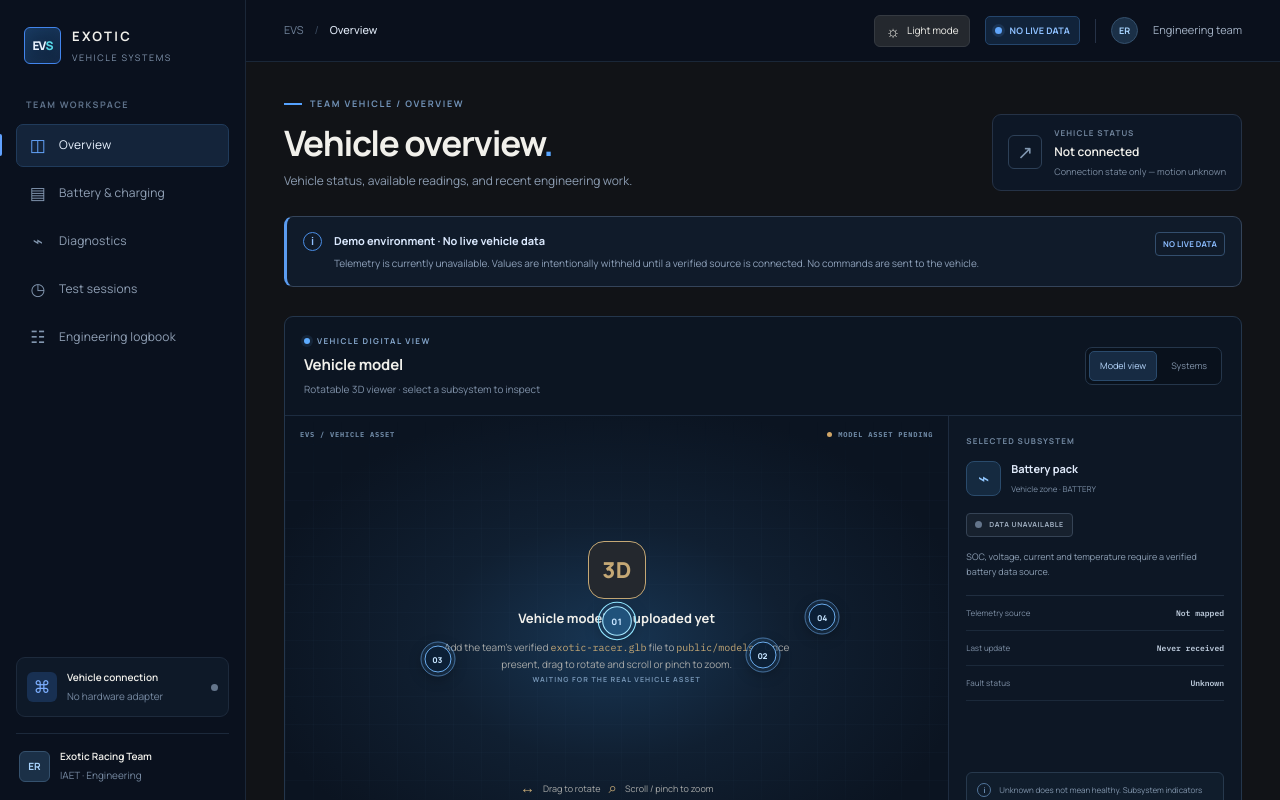
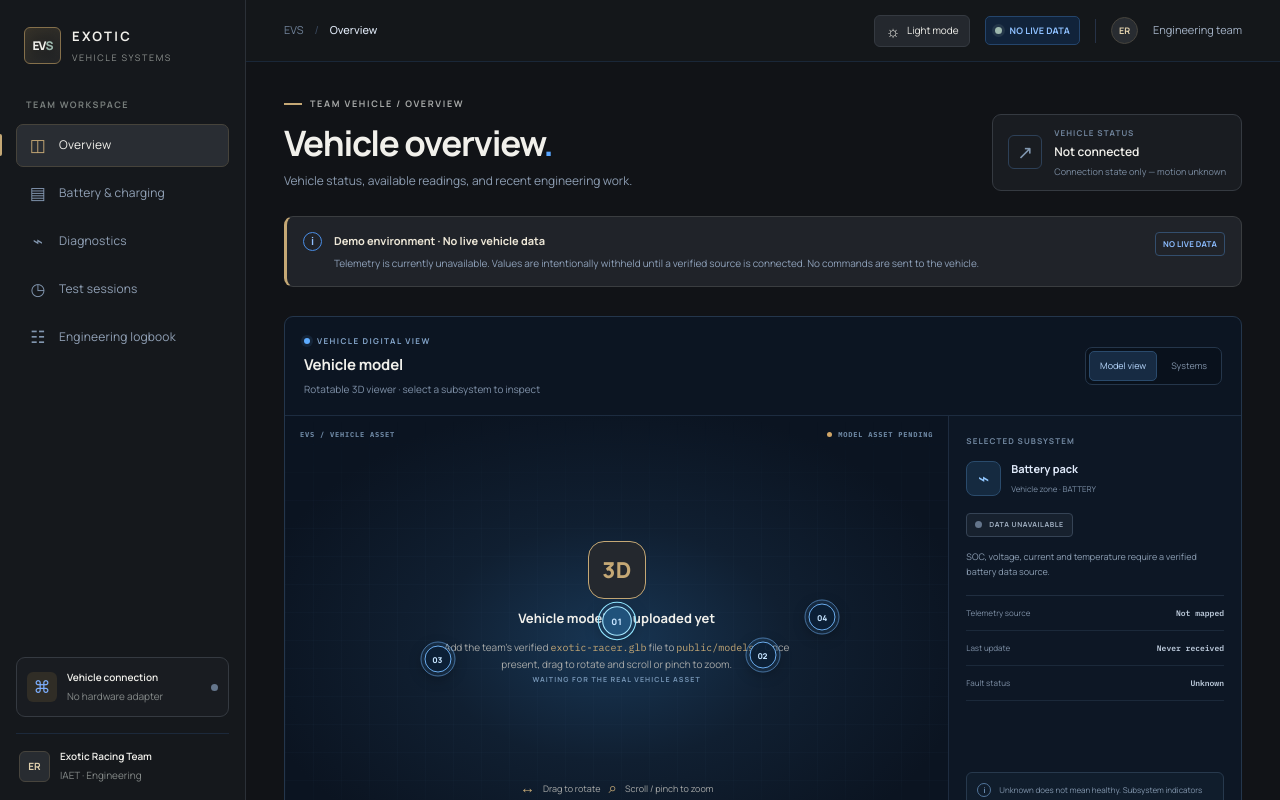
Before and after one commit to Abdo1629/exotic-vehicle-systems, a Next.js app: page / in a window 1280 px wide. Shown: the top 800 px of the page. Built offline with nearby package versions, Linux system fonts and the light colour scheme.

Commit message:
Refine premium automotive palette across web themes

```diff
--- a/app/globals.css
+++ b/app/globals.css
@@ -29,35 +29,35 @@ body { margin: 0; min-height: 100vh; background: var(--background); color: var(-
 a { color: inherit; text-decoration: none; }
 button, a { -webkit-tap-highlight-color: transparent; }
 .app-shell { min-height: 100vh; }
-.sidebar { width: 246px; position: fixed; inset: 0 auto 0 0; display: flex; flex-direction: column; padding: 27px 16px 15px; background: #0a111e; border-right: 1px solid #1b2738; z-index: 5; }
+.sidebar { width: 246px; position: fixed; inset: 0 auto 0 0; display: flex; flex-direction: column; padding: 27px 16px 15px; background: #15181c; border-right: 1px solid #2b3037; z-index: 5; }
 .brand { display: flex; align-items: center; gap: 11px; padding: 0 8px 34px; }
-.brand-mark { width: 37px; height: 37px; display: flex; align-items: center; justify-content: center; border: 1px solid #4285ed; border-radius: 10px; color: #eaf3ff; font-size: 12px; font-weight: 800; letter-spacing: -1px; background: linear-gradient(145deg,#16365a,#10233d); box-shadow: inset 0 0 14px #4e9dff12; }
-.brand-mark i { color: #58d8e7; font-style: normal; }
+.brand-mark { width: 37px; height: 37px; display: flex; align-items: center; justify-content: center; border: 1px solid #85704b; border-radius: 10px; color: #f1f0eb; font-size: 12px; font-weight: 800; letter-spacing: -1px; background: linear-gradient(145deg,#302d26,#1d2024); box-shadow: inset 0 0 14px #c5a87512; }
+.brand-mark i { color: #9db8ad; font-style: normal; }
 .brand-copy { display: flex; flex-direction: column; gap: 4px; }
 .brand-copy strong { font-size: 13px; letter-spacing: 2.3px; }
-.brand-copy small { font-size: 9px; color: #8295ae; letter-spacing: 1.6px; }
-.side-label { padding: 0 10px 12px; color: #5e7189; font-size: 9px; font-weight: 700; letter-spacing: 1.5px; }
+.brand-copy small { font-size: 9px; color: #8d918e; letter-spacing: 1.6px; }
+.side-label { padding: 0 10px 12px; color: #777d7b; font-size: 9px; font-weight: 700; letter-spacing: 1.5px; }
 .nav-list { display: flex; flex-direction: column; gap: 5px; }
 .nav-item { position: relative; display: flex; align-items: center; gap: 12px; min-height: 43px; padding: 0 12px; color: #91a1b6; border: 1px solid transparent; border-radius: 7px; font-size: 12px; transition: background .18s ease, color .18s ease; }
-.nav-item:hover { color: #e6eef9; background: #111d2d; }
-.nav-item.active { color: #eaf3ff; background: #14243a; border-color: #203b5b; }
+.nav-item:hover { color: #f1f0eb; background: #111d2d; }
+.nav-item.active { color: #f1f0eb; background: #292d33; border-color: #46433b; }
 .nav-icon { width: 18px; color: #8296af; font-size: 17px; text-align: center; }
-.nav-item.active .nav-icon { color: #66a7ff; }
-.nav-indicator { position: absolute; left: -17px; width: 2px; height: 22px; border-radius: 0 3px 3px 0; background: #61a2ff; }
+.nav-item.active .nav-icon { color: #c5a875; }
+.nav-indicator { position: absolute; left: -17px; width: 2px; height: 22px; border-radius: 0 3px 3px 0; background: #c5a875; }
 .sidebar-bottom { margin-top: auto; }
-.system-card { display: flex; align-items: center; gap: 10px; padding: 12px 10px; margin-bottom: 16px; background: #0e1928; border: 1px solid #1d2a3c; border-radius: 8px; }
-.system-card-icon { display: grid; place-items: center; width: 30px; height: 30px; border-radius: 7px; color: #7dafff; background: #183052; font-size: 17px; }
+.system-card { display: flex; align-items: center; gap: 10px; padding: 12px 10px; margin-bottom: 16px; background: #191c21; border: 1px solid #353a41; border-radius: 8px; }
+.system-card-icon { display: grid; place-items: center; width: 30px; height: 30px; border-radius: 7px; color: #7dafff; background: #302d26; font-size: 17px; }
 .system-card div, .profile-copy { display: flex; flex: 1; flex-direction: column; gap: 4px; min-width: 0; }
 .system-card strong, .profile-copy strong { font-size: 10px; font-weight: 600; }
-.system-card small, .profile-copy small { color: #778aa2; font-size: 10px; }
+.system-card small, .profile-copy small { color: #858a89; font-size: 10px; }
 .status-dot { display: inline-block; width: 7px; height: 7px; flex: 0 0 7px; border-radius: 50%; }
 .status-dot.grey { background: #64758b; }
-.status-dot.blue-dot { background: #60a5fa; box-shadow: 0 0 0 3px #60a5fa20; }
+.status-dot.blue-dot { background: #9db8ad; box-shadow: 0 0 0 3px #9db8ad20; }
 .profile { display: flex; align-items: center; gap: 10px; padding: 15px 3px 2px; border-top: 1px solid #1c293b; }
-.avatar, .team-avatar { display: grid; place-items: center; flex: 0 0 auto; width: 31px; height: 31px; border: 1px solid #35516d; border-radius: 8px; background: #1b3047; color: #a9d5ff; font-size: 10px; font-weight: 700; }
+.avatar, .team-avatar { display: grid; place-items: center; flex: 0 0 auto; width: 31px; height: 31px; border: 1px solid #47443d; border-radius: 8px; background: #282c31; color: #e2d2ae; font-size: 10px; font-weight: 700; }
 .profile-menu { color: #7d8ea4; font-size: 19px; letter-spacing: 1px; }
 .main-panel { min-height: 100vh; margin-left: 246px; }
-.topbar { position: sticky; top: 0; z-index: 4; display: flex; align-items: center; justify-content: space-between; min-height: 62px; padding: 0 38px; background: #0a111eeb; border-bottom: 1px solid #1a2738; backdrop-filter: blur(12px); }
+.topbar { position: sticky; top: 0; z-index: 4; display: flex; align-items: center; justify-content: space-between; min-height: 62px; padding: 0 38px; background: #15181ceb; border-bottom: 1px solid #1a2738; backdrop-filter: blur(12px); }
 .breadcrumbs { display: flex; align-items: center; gap: 11px; color: #71839a; font-size: 11px; }
 .breadcrumbs strong { color: #dfe8f5; font-weight: 500; }
 .crumb-sep { color: #3c4b60; }
@@ -68,21 +68,21 @@ button, a { -webkit-tap-highlight-color: transparent; }
 .team-avatar { width: 27px; height: 27px; border-radius: 50%; font-size: 9px; }
 .content { max-width: 1500px; padding: 35px 38px 24px; margin: 0 auto; }
 .welcome-row { display: flex; align-items: flex-end; justify-content: space-between; gap: 24px; margin-bottom: 25px; }
-.eyebrow { display: flex; align-items: center; gap: 8px; color: #7192b7; font-size: 9px; font-weight: 700; letter-spacing: 1.65px; }
-.eyebrow-line { display: inline-block; width: 18px; height: 2px; background: #55a2ff; }
+.eyebrow { display: flex; align-items: center; gap: 8px; color: #a7a9a8; font-size: 9px; font-weight: 700; letter-spacing: 1.65px; }
+.eyebrow-line { display: inline-block; width: 18px; height: 2px; background: #c5a875; }
 h1 { margin: 12px 0 8px; font-size: clamp(27px,3vw,35px); line-height: 1.15; letter-spacing: -1.3px; font-weight: 650; }
 .title-period { color: #58a5ff; }
 .subtitle { margin: 0; color: #8c9cb1; font-size: 12px; line-height: 1.7; }
-.vehicle-state { display: flex; align-items: center; gap: 12px; min-width: 240px; padding: 12px 15px; border: 1px solid #253246; border-radius: 8px; background: #0d1726; }
+.vehicle-state { display: flex; align-items: center; gap: 12px; min-width: 240px; padding: 12px 15px; border: 1px solid #353a41; border-radius: 8px; background: #191c21; }
 .state-symbol { display: grid; place-items: center; width: 34px; height: 34px; border: 1px solid #2d4057; border-radius: 8px; color: #8298b1; font-size: 19px; }
 .vehicle-state div { display: flex; flex-direction: column; gap: 4px; }
 .vehicle-state div span { color: #71859d; font-size: 8px; font-weight: 700; letter-spacing: 1.1px; }
 .vehicle-state strong { font-size: 12px; font-weight: 600; }
 .vehicle-state small { color: #7c8da2; font-size: 9px; }
-.notice { display: flex; align-items: flex-start; gap: 12px; padding: 15px 16px; margin-bottom: 29px; border: 1px solid #34445a; border-left: 3px solid #5b9cf0; border-radius: 7px; background: #101b2a; }
+.notice { display: flex; align-items: flex-start; gap: 12px; padding: 15px 16px; margin-bottom: 29px; border: 1px solid #3a3d40; border-left: 3px solid #c5a875; border-radius: 7px; background: #202329; }
 .notice-icon { display: grid; place-items: center; flex: 0 0 auto; width: 19px; height: 19px; border: 1px solid #4a8de4; border-radius: 50%; color: #8fc0ff; font-size: 11px; font-weight: 700; }
 .notice-copy { flex: 1; }
-.notice-copy strong { display: block; margin: 1px 0 5px; color: #dceaff; font-size: 11px; font-weight: 650; }
+.notice-copy strong { display: block; margin: 1px 0 5px; color: #eee8d8; font-size: 11px; font-weight: 650; }
 .notice-copy p { margin: 0; color: #8fa2bb; font-size: 10px; line-height: 1.65; }
 .notice-tag { flex: 0 0 auto; padding: 5px 7px; border: 1px solid #334e6d; border-radius: 4px; color: #8bbcff; font-size: 8px; font-weight: 700; letter-spacing: .7px; }
 .section-block { margin-bottom: 27px; }
@@ -139,11 +139,11 @@ h2 { margin: 0; font-size: 14px; font-weight: 650; letter-spacing: -.15px; }
 .logbook-strip strong { font-size: 10px; font-weight: 600; }
 .logbook-strip p { margin: 5px 0 0; color: #8294aa; font-size: 9px; line-height: 1.6; }
 .coming-soon { flex: 0 0 auto; padding: 6px 8px; border: 1px solid #2b4059; border-radius: 4px; color: #88b9f3; font-size: 7px; font-weight: 700; letter-spacing: .6px; }
-.footer { display: flex; justify-content: space-between; gap: 15px; padding-top: 15px; border-top: 1px solid #1b2738; color: #63758c; font-size: 9px; }
+.footer { display: flex; justify-content: space-between; gap: 15px; padding-top: 15px; border-top: 1px solid #2b3037; color: #63758c; font-size: 9px; }
 .footer-dot { padding: 0 5px; color: #3d5068; }
 @media (min-width: 1600px) { .content { padding-top: 43px; } .metric-card { padding: 18px; } .battery-empty { min-height: 250px; } }
 @media (max-width: 1200px) { .sidebar { width: 220px; } .main-panel { margin-left: 220px; } .content { padding-right: 24px; padding-left: 24px; } .topbar { padding-right: 24px; padding-left: 24px; } .metrics-grid { grid-template-columns: repeat(2,minmax(0,1fr)); } }
-@media (max-width: 850px) { .sidebar { position: static; width: 100%; height: auto; padding: 13px 17px 0; border-right: 0; border-bottom: 1px solid #1b2738; } .brand { padding: 0 0 13px; } .side-label, .sidebar-bottom { display: none; } .nav-list { flex-direction: row; gap: 4px; overflow-x: auto; padding-bottom: 9px; scrollbar-width: thin; } .nav-item { min-height: 36px; flex: 0 0 auto; gap: 7px; padding: 0 10px; font-size: 10px; } .nav-indicator { left: 10px; right: 10px; bottom: -10px; width: auto; height: 2px; } .main-panel { margin-left: 0; } .topbar { position: static; min-height: 52px; padding: 0 19px; } .content { padding: 27px 19px 22px; } .welcome-row { align-items: flex-start; flex-direction: column; gap: 18px; } .vehicle-state { min-width: 0; width: 100%; } .lower-grid { grid-template-columns: 1fr; } }
+@media (max-width: 850px) { .sidebar { position: static; width: 100%; height: auto; padding: 13px 17px 0; border-right: 0; border-bottom: 1px solid #2b3037; } .brand { padding: 0 0 13px; } .side-label, .sidebar-bottom { display: none; } .nav-list { flex-direction: row; gap: 4px; overflow-x: auto; padding-bottom: 9px; scrollbar-width: thin; } .nav-item { min-height: 36px; flex: 0 0 auto; gap: 7px; padding: 0 10px; font-size: 10px; } .nav-indicator { left: 10px; right: 10px; bottom: -10px; width: auto; height: 2px; } .main-panel { margin-left: 0; } .topbar { position: static; min-height: 52px; padding: 0 19px; } .content { padding: 27px 19px 22px; } .welcome-row { align-items: flex-start; flex-direction: column; gap: 18px; } .vehicle-state { min-width: 0; width: 100%; } .lower-grid { grid-template-columns: 1fr; } }
 @media (max-width: 520px) { .topbar { padding: 0 14px; } .topbar-team > span:last-child, .topbar-divider { display: none; } .content { padding: 23px 13px 18px; } h1 { font-size: 28px; } .subtitle { font-size: 11px; } .notice { padding: 12px; gap: 9px; } .notice-tag { display: none; } .metrics-grid { grid-template-columns: repeat(2,minmax(0,1fr)); gap: 8px; } .metric-card { padding: 11px 10px; } .metric-top { font-size: 9px; } .metric-top .mark { width: 25px; height: 25px; } .metric-value { font-size: 25px; } .metric-value.status-value { font-size: 17px; } .metric-foot { align-items: flex-start; font-size: 8px; } .updated-label { font-size: 8px; } .section-heading { align-items: flex-start; } .health-row { gap: 8px; } .health-row strong { font-size: 9px; } .health-row small { font-size: 8px; } .health-badge { padding: 4px; font-size: 6px; } .panel-footer { align-items: flex-start; } .activity-empty { align-items: flex-start; padding: 13px; } .activity-empty .health-badge { margin-left: auto; } .coming-soon { display: none; } .logbook-strip { align-items: flex-start; padding: 12px; } .footer { flex-direction: column; gap: 8px; } }
 @media (prefers-reduced-motion: reduce) { *, *::before, *::after { scroll-behavior: auto !important; transition-duration: .01ms !important; animation-duration: .01ms !important; animation-iteration-count: 1 !important; } }
 
@@ -198,7 +198,7 @@ h2 { margin: 0; font-size: 14px; font-weight: 650; letter-spacing: -.15px; }
 .system-select small { color: #8797aa; font-size: 7px; font-weight: 700; }
 .vehicle-stage-footer { display: flex; align-items: center; justify-content: space-between; gap: 12px; padding: 11px 18px; border-top: 1px solid #1d2b3e; color: #7488a0; font-size: 8px; }
 .vehicle-stage-footer > span:first-child { display: flex; align-items: center; gap: 7px; }
-.vehicle-stage-footer i { width: 5px; height: 5px; border-radius: 50%; background: #60a5fa; }
+.vehicle-stage-footer i { width: 5px; height: 5px; border-radius: 50%; background: #9db8ad; }
 @media (max-width: 900px) { .vehicle-stage-body { grid-template-columns: minmax(0,1fr); } .vehicle-inspector { border-top: 1px solid #1e2c40; border-left: 0; } .inspector-note { margin-top: 12px; } .vehicle-viewport { min-height: 300px; } }
 @media (max-width: 520px) { .vehicle-stage-heading { align-items: flex-start; flex-direction: column; padding: 15px; } .stage-controls { align-self: stretch; } .stage-tab { flex: 1; } .vehicle-viewport { min-height: 235px; } .viewport-topline, .viewport-bottomline { right: 9px; left: 9px; font-size: 6px; } .vehicle-hotspot { width: 24px; height: 24px; } .vehicle-stage-footer { align-items: flex-start; flex-direction: column; } }
 @media (prefers-reduced-motion: reduce) { .vehicle-hotspot { transition: none; } }
@@ -238,33 +238,33 @@ html[data-theme="light"] {
   --blue: #8c6a35;
   --cyan: #426d65;
 }
-html[data-theme="light"] body { background: #f3f6fb; color: #18263a; }
-html[data-theme="light"] .sidebar { background: #ffffff; border-color: #dce4ef; }
-html[data-theme="light"] .brand-mark { background: linear-gradient(145deg,#e8f2ff,#dceaff); color: #17406f; box-shadow: none; }
-html[data-theme="light"] .brand-copy strong, html[data-theme="light"] .nav-item.active, html[data-theme="light"] .vehicle-state strong { color: #18263a; }
-html[data-theme="light"] .brand-copy small, html[data-theme="light"] .side-label, html[data-theme="light"] .nav-item, html[data-theme="light"] .system-card small, html[data-theme="light"] .profile-copy small { color: #65758b; }
-html[data-theme="light"] .nav-item:hover, html[data-theme="light"] .nav-item.active { background: #efebe1; border-color: #e0d7c3; color: #1d4779; }
-html[data-theme="light"] .system-card, html[data-theme="light"] .vehicle-state, html[data-theme="light"] .topbar, html[data-theme="light"] .notice, html[data-theme="light"] .metric-card, html[data-theme="light"] .panel-card, html[data-theme="light"] .logbook-strip, html[data-theme="light"] .vehicle-stage-card { background: #ffffff; border-color: #dce4ef; }
-html[data-theme="light"] .main-panel { background: #f3f6fb; }
-html[data-theme="light"] .topbar { background: #ffffffed; border-color: #dce4ef; }
-html[data-theme="light"] .breadcrumbs strong, html[data-theme="light"] h1, html[data-theme="light"] h2, html[data-theme="light"] .metric-value, html[data-theme="light"] .notice-copy strong, html[data-theme="light"] .health-row strong, html[data-theme="light"] .battery-empty > strong, html[data-theme="light"] .activity-empty strong, html[data-theme="light"] .logbook-strip strong, html[data-theme="light"] .vehicle-stage-heading h2, html[data-theme="light"] .inspector-title strong { color: #18263a; }
+html[data-theme="light"] body { background: #f5f3ee; color: #292b27; }
+html[data-theme="light"] .sidebar { background: #ffffff; border-color: #dcd9d0; }
+html[data-theme="light"] .brand-mark { background: linear-gradient(145deg,#e8f2ff,#eee8d8); color: #6b512a; box-shadow: none; }
+html[data-theme="light"] .brand-copy strong, html[data-theme="light"] .nav-item.active, html[data-theme="light"] .vehicle-state strong { color: #292b27; }
+html[data-theme="light"] .brand-copy small, html[data-theme="light"] .side-label, html[data-theme="light"] .nav-item, html[data-theme="light"] .system-card small, html[data-theme="light"] .profile-copy small { color: #686c65; }
+html[data-theme="light"] .nav-item:hover, html[data-theme="light"] .nav-item.active { background: #efebe1; border-color: #e0d7c3; color: #6b512a; }
+html[data-theme="light"] .system-card, html[data-theme="light"] .vehicle-state, html[data-theme="light"] .topbar, html[data-theme="light"] .notice, html[data-theme="light"] .metric-card, html[data-theme="light"] .panel-card, html[data-theme="light"] .logbook-strip, html[data-theme="light"] .vehicle-stage-card { background: #ffffff; border-color: #dcd9d0; }
+html[data-theme="light"] .main-panel { background: #f5f3ee; }
+html[data-theme="light"] .topbar { background: #ffffffed; border-color: #dcd9d0; }
+html[data-theme="light"] .breadcrumbs strong, html[data-theme="light"] h1, html[data-theme="light"] h2, html[data-theme="light"] .metric-value, html[data-theme="light"] .notice-copy strong, html[data-theme="light"] .health-row strong, html[data-theme="light"] .battery-empty > strong, html[data-theme="light"] .activity-empty strong, html[data-theme="light"] .logbook-strip strong, html[data-theme="light"] .vehicle-stage-heading h2, html[data-theme="light"] .inspector-title strong { color: #292b27; }
 html[data-theme="light"] .breadcrumbs, html[data-theme="light"] .subtitle, html[data-theme="light"] .section-heading p, html[data-theme="light"] .panel-heading p, html[data-theme="light"] .vehicle-stage-heading p, html[data-theme="light"] .health-row small, html[data-theme="light"] .metric-unit, html[data-theme="light"] .metric-foot, html[data-theme="light"] .battery-empty p, html[data-theme="light"] .activity-empty p, html[data-theme="light"] .logbook-strip p, html[data-theme="light"] .footer, html[data-theme="light"] .inspector-description, html[data-theme="light"] .inspector-row span { color: #66758b; }
-html[data-theme="light"] .notice { background: #edf5ff; border-color: #d1e3fa; border-left-color: #8c6a35; }
-html[data-theme="light"] .notice-copy p { color: #4e6581; }
-html[data-theme="light"] .notice-copy strong { color: #1e426d; }
-html[data-theme="light"] .notice-tag, html[data-theme="light"] .outline-label, html[data-theme="light"] .health-badge { background: #f3f6fa; border-color: #d8e1ec; color: #596b82; }
+html[data-theme="light"] .notice { background: #f0eee7; border-color: #ded7c8; border-left-color: #8c6a35; }
+html[data-theme="light"] .notice-copy p { color: #686c65; }
+html[data-theme="light"] .notice-copy strong { color: #6b512a; }
+html[data-theme="light"] .notice-tag, html[data-theme="light"] .outline-label, html[data-theme="light"] .health-badge { background: #eeece5; border-color: #dcd9d0; color: #596b82; }
 html[data-theme="light"] .metric-card { background: linear-gradient(145deg,#fff,#f8faff); }
 html[data-theme="light"] .metric-foot, html[data-theme="light"] .panel-heading, html[data-theme="light"] .panel-footer, html[data-theme="light"] .health-row, html[data-theme="light"] .profile, html[data-theme="light"] .footer, html[data-theme="light"] .vehicle-stage-heading, html[data-theme="light"] .inspector-divider { border-color: #e3e9f1; }
 html[data-theme="light"] .mark, html[data-theme="light"] .panel-icon, html[data-theme="light"] .health-symbol, html[data-theme="light"] .empty-icon, html[data-theme="light"] .logbook-icon, html[data-theme="light"] .state-symbol { background: #edf4fc; border-color: #d9e6f5; color: #386a9f; }
-html[data-theme="light"] .mode-pill { background: #edf5ff; border-color: #d2e5fc; color: #285f9d; }
+html[data-theme="light"] .mode-pill { background: #f0eee7; border-color: #d2e5fc; color: #285f9d; }
 html[data-theme="light"] .vehicle-viewport { background: radial-gradient(ellipse at 49% 45%,#e4edf8 0%,#f4f7fb 64%,#eef3f9 100%); }
 html[data-theme="light"] .viewport-grid { opacity: .35; }
-html[data-theme="light"] .viewport-topline, html[data-theme="light"] .viewport-bottomline, html[data-theme="light"] .inspector-label, html[data-theme="light"] .inspector-row strong, html[data-theme="light"] .vehicle-stage-footer { color: #61748b; }
+html[data-theme="light"] .viewport-topline, html[data-theme="light"] .viewport-bottomline, html[data-theme="light"] .inspector-label, html[data-theme="light"] .inspector-row strong, html[data-theme="light"] .vehicle-stage-footer { color: #686c65; }
 html[data-theme="light"] .vehicle-inspector { background: #fff; border-color: #e1e8f1; }
 html[data-theme="light"] .inspector-status { background: #f4f7fb; border-color: #e1e7ef; color: #63738a; }
 html[data-theme="light"] .inspector-note { background: #fff7e8; border-color: #f1dfbb; color: #785c2d; }
 html[data-theme="light"] .inspector-note p { color: #785c2d; }
-html[data-theme="light"] .stage-controls { background: #f0f4f9; border-color: #dce4ef; }
+html[data-theme="light"] .stage-controls { background: #f0f4f9; border-color: #dcd9d0; }
 html[data-theme="light"] .stage-tab { color: #5d6d82; }
 html[data-theme="light"] .stage-tab.selected { background: #fff; border-color: #d4e2f2; color: #24568e; }
 html[data-theme="light"] .vehicle-model-viewer { --poster-color: transparent; }
@@ -275,7 +275,7 @@ html[data-theme="light"] .battery-body { background: #edf3f9; border-color: #b7c
 html[data-theme="light"] .battery-body span { background: #d6e4f3; }
 html[data-theme="light"] .battery-terminal { background: #b7c7d9; }
 html[data-theme="light"] .logbook-strip { background: linear-gradient(100deg,#fff,#f4f8fd); }
-html[data-theme="light"] .coming-soon { background: #edf5ff; border-color: #d2e4fa; color: #2d6098; }
+html[data-theme="light"] .coming-soon { background: #f0eee7; border-color: #d2e4fa; color: #2d6098; }
 html[data-theme="light"] .theme-toggle { background: #fff; color: #263a52; border-color: #d6e0ec; }
 @media (max-width: 520px) { .theme-toggle { padding: 6px 8px; font-size: 9px; } .vehicle-model-shell { inset: 32px 0 42px; } .vehicle-viewport:has(.vehicle-model-shell) { min-height: 380px; } .model-zone-strip { right: 8px; left: 8px; bottom: 43px; gap: 4px; } .model-zone-chip { padding: 6px; font-size: 8px; } }
 
@@ -334,12 +334,12 @@ html[data-theme="light"] .panel-footer a { color: #8c6a35; }
 html[data-theme="light"] .battery-illustration { opacity: .85; }
 html[data-theme="light"] .activity-empty { background: #fff; }
 html[data-theme="light"] .system-select { background: #f7f9fc; border-color: #dce4ed; color: #29394a; }
-html[data-theme="light"] .system-select.active { background: #eaf2fb; border-color: #a8c8ec; }
+html[data-theme="light"] .system-select.active { background: #efebe1; border-color: #cfc1a2; }
 html[data-theme="light"] .model-controls-hint { color: #66758b; }
 html[data-theme="light"] .model-pending p { color: #66758b; }
 html[data-theme="light"] .model-pending strong { color: #1d2b3a; }
 html[data-theme="light"] .vehicle-model-viewer { color: #1d2b3a; }
-html[data-theme="light"] .viewport-grid { background-image: linear-gradient(#607b9820 1px,transparent 1px),linear-gradient(90deg,#607b9820 1px,transparent 1px); }
+html[data-theme="light"] .viewport-grid { background-image: linear-gradient(#74776b20 1px,transparent 1px),linear-gradient(90deg,#74776b20 1px,transparent 1px); }
 html[data-theme="light"] .asset-state i { background: #b8893f; }
 html[data-theme="light"] .profile { border-color: #e0e6ed; }
 html[data-theme="light"] .nav-icon { color: #6a7d91; }
```
